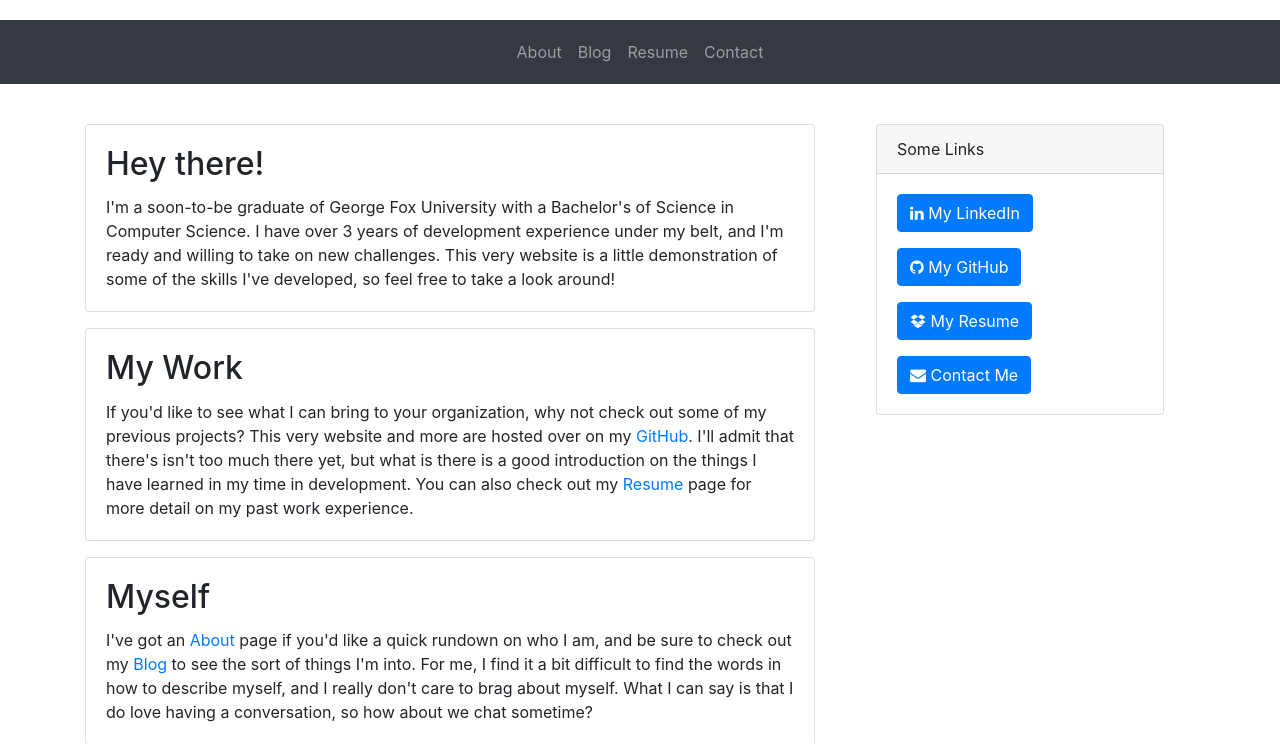
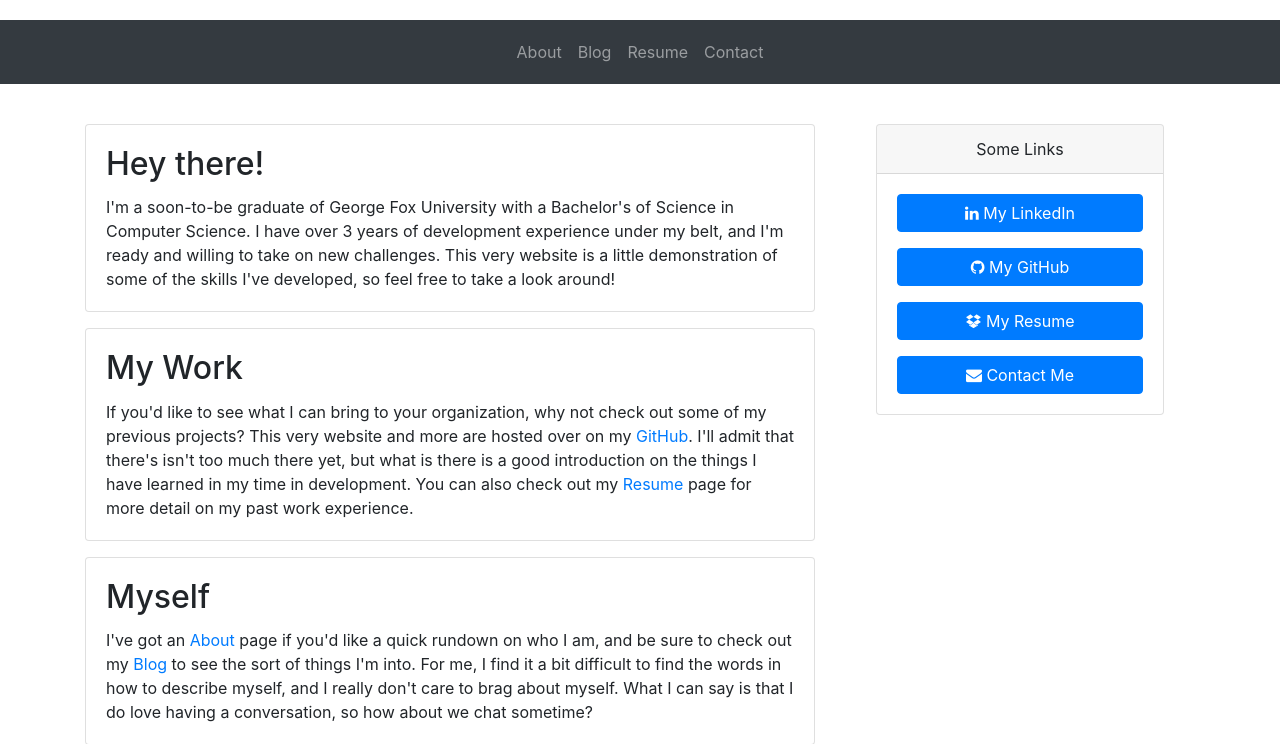
Before and after one commit to EthanAMoss/personal-website, a Flask app: page / in a window 1280 px wide. Shown: the part 228-972 px from the top of the page. Run offline with Flask 2, Linux system fonts and the light colour scheme; some libraries are stand-ins or nearby versions.

Commit message:
Made the homepage links look a lot nicer

```diff
--- a/emoss_website/templates/home.jinja2.html
+++ b/emoss_website/templates/home.jinja2.html
@@ -55,14 +55,14 @@
 
                 <div class="col-lg-4">
                     <div class="card mt-3 mx-auto" style="width: 18rem;">
-                        <div class="card-header">
+                        <div class="card-header text-center">
                             Some Links
                         </div>
-                        <div class="card-body">
-                            <p class="card-text"><a target="_blank" href="https://www.linkedin.com/in/ethan-moss-0388aba3/" class="btn btn-primary"><span class="fa fa-linkedin"></span> My LinkedIn</a></p>
-                            <p class="card-text"><a target="_blank" href="https://github.com/EthanAMoss" class="btn btn-primary"><span class="fa fa-github"></span> My GitHub</a></p>
-                            <p class="card-text"><a target="_blank" href="https://www.dropbox.com/s/ekrcxj5550lc4xs/EthanMossResume.pdf?raw=1" class="btn btn-primary"><span class="fa fa-dropbox"></span> My Resume</a></p>
-                            <p class="card-text"><a href="{{ url_for('contact_page') }}" class="btn btn-primary"><span class="fa fa-envelope"></span> Contact Me</a></p>
+                        <div class="card-body text-center">
+                            <p class="card-text"><a target="_blank" href="https://www.linkedin.com/in/ethan-moss-0388aba3/" class="btn btn-primary btn-block"><span class="fa fa-linkedin"></span> My LinkedIn</a></p>
+                            <p class="card-text"><a target="_blank" href="https://github.com/EthanAMoss" class="btn btn-primary btn-block"><span class="fa fa-github"></span> My GitHub</a></p>
+                            <p class="card-text"><a target="_blank" href="https://www.dropbox.com/s/ekrcxj5550lc4xs/EthanMossResume.pdf?raw=1" class="btn btn-primary btn-block"><span class="fa fa-dropbox"></span> My Resume</a></p>
+                            <p class="card-text"><a href="{{ url_for('contact_page') }}" class="btn btn-primary btn-block"><span class="fa fa-envelope"></span> Contact Me</a></p>
                         </div>
                     </div>
                     <div></div>
```
